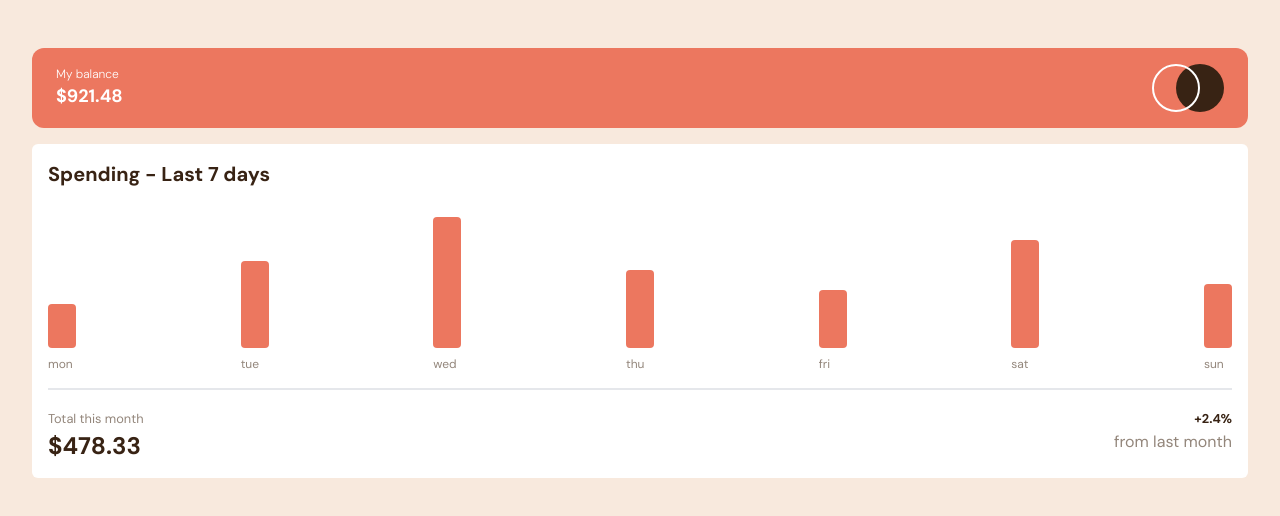
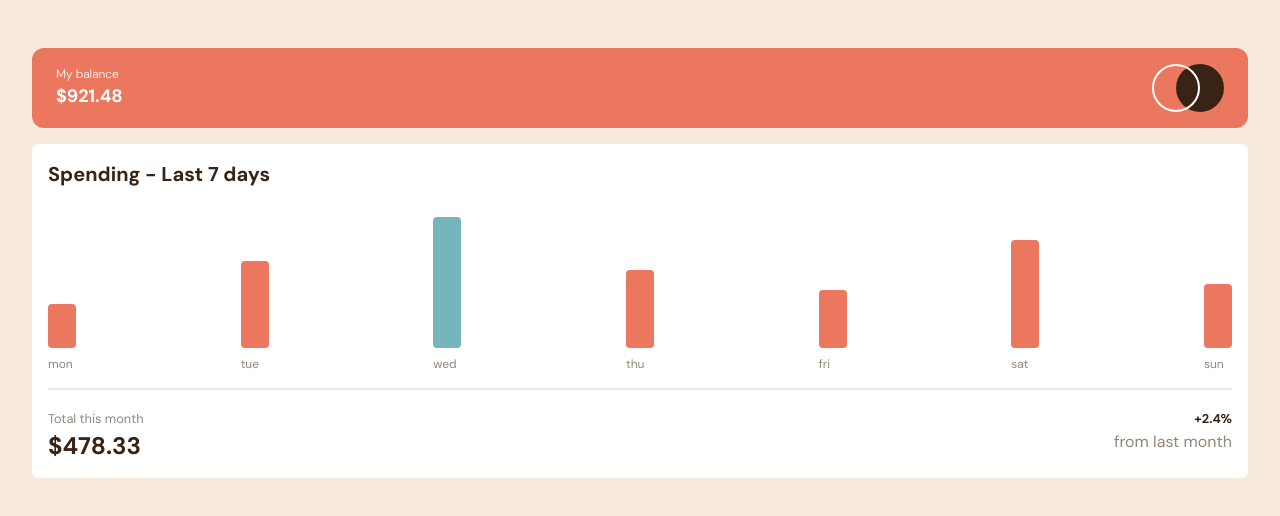
Before and after one commit to mmustaphak/mmustaphak-expenses-chart-component, a React (Vite) app: page / in a window 1280 px wide. Shown: the top 516 px of the page. Built offline with nearby package versions, Linux system fonts and the light colour scheme.

Commit message:
Chaged the color of the wednesday bar

```diff
--- a/src/components/Chart.jsx
+++ b/src/components/Chart.jsx
@@ -10,9 +10,10 @@ const Chart = () => {
         const percentageSizeofBar = (expenses.amount * 100)/chartHeight
         //Formula to get the value in px and multiplied by 2.5 to scale the bars
         const barHeight = ((160 * percentageSizeofBar)/100)*2.5
+        const barColor = expenses.day == "wed" ? "bg-cyan" : "bg-soft-red"
         return (
             <div key={expenses.day}>
-                <div style={{height: barHeight}} className="min-w-[28px] rounded bg-soft-red"></div>
+                <div style={{height: barHeight}} className={`min-w-[28px] rounded ${barColor}`}></div>
                 <p className="mt-2 text-medium-brown text-xs">{expenses.day}</p>
             </div>
         )
```
